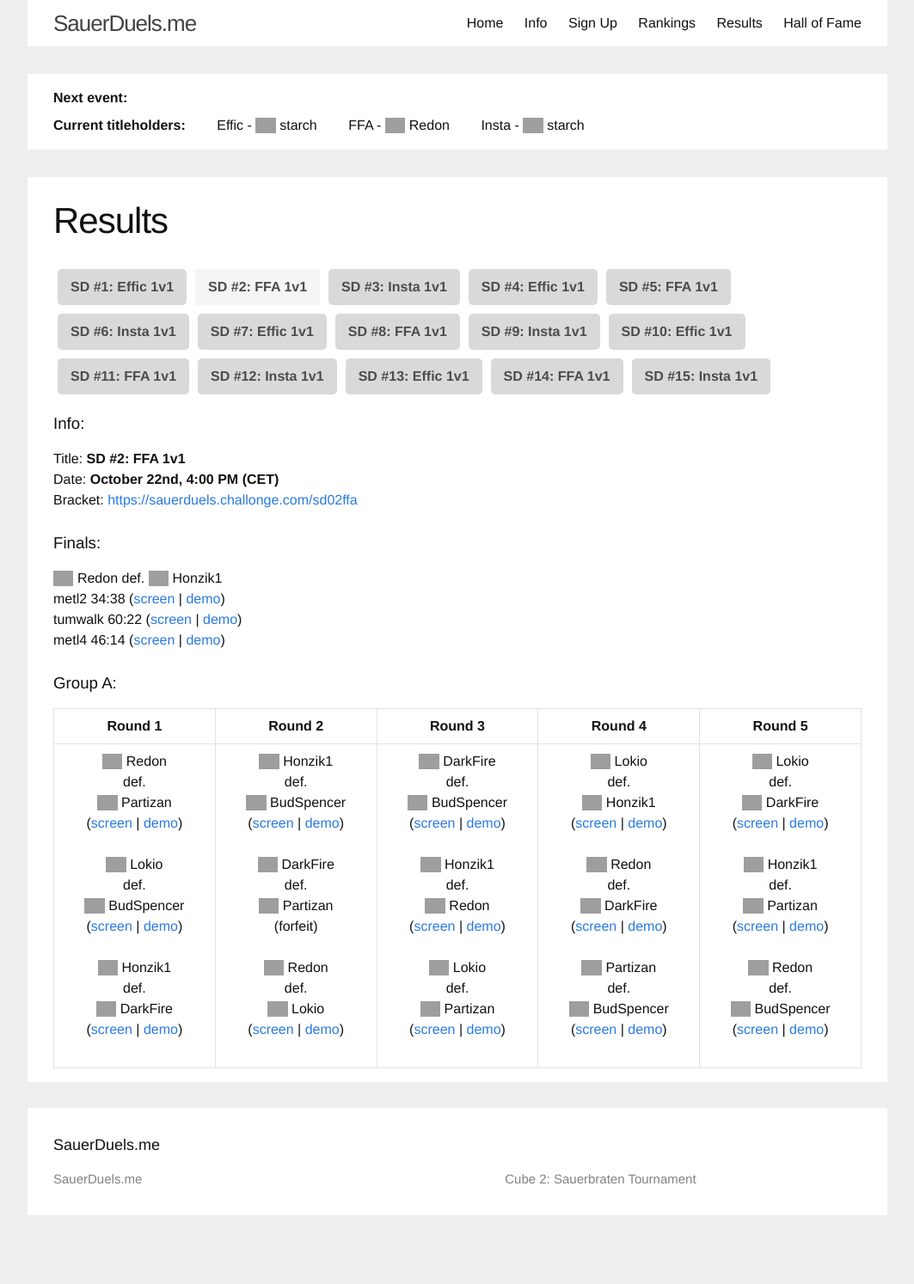
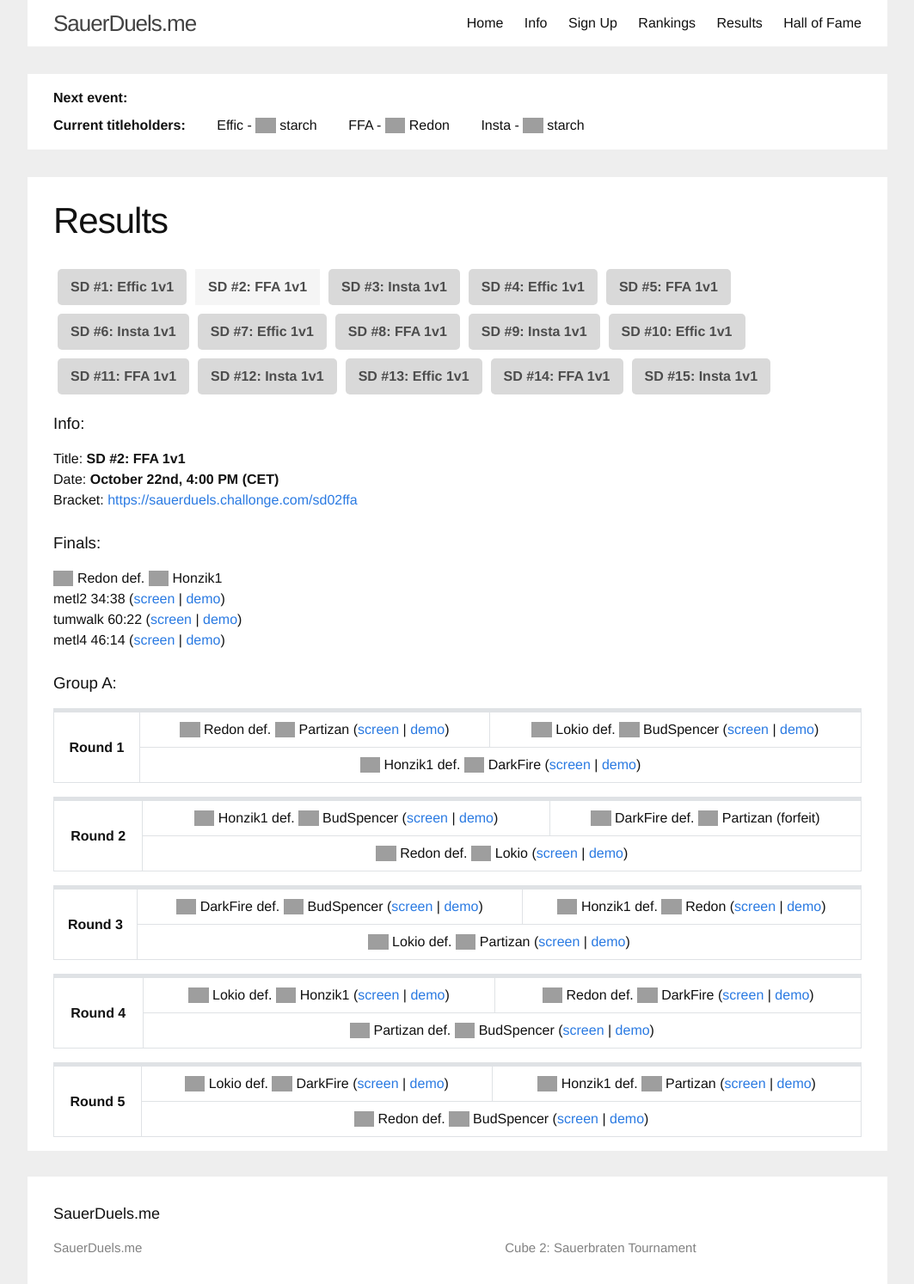
Before and after one commit to sauerduels/website, a Jekyll site: the page built from _events/sd02-ffa.md, in a window 1280 px wide, cut to the strip 0-1494 px from the top of the page. Shown: the whole strip at 86% size, without its empty margins (108-1171 px from the left). Built offline with Jekyll 4.4.1, drawn with Linux system fonts in a browser that asks for light colours; before the commit the page ends 1414 px from its top, so only the background shows below that; grey boxes are pictures that could not be loaded.

Commit message:
Update layout of results

```diff
--- a/_includes/result.html
+++ b/_includes/result.html
@@ -30,62 +30,39 @@ Date: <strong>{{ event.date | date: "%B %-d" }}{{ ord }}{{ event.date | date: ",
     <br />
   {% endfor %}
 {% endif %}
+
 {% for group in event.groups %}
-  {% assign lineLimit = 4 %}
-  {% assign groupLen = group[1] | size %}
-  {% if groupLen <= 5 or groupLen == 9 or groupLen == 10 %}
-    {% assign lineLimit = 5 %}
-  {% elsif groupLen == 6 %}
-    {% assign lineLimit = 3 %}
-  {% endif %}
-  {% assign lineLimit1 = lineLimit | plus: 1 %}
   <h3>Group {{ group[0] | upcase }}:</h3>
-  <table style="text-align: center;" class="results">
-    <thead>
-      <tr>
-        {% for group in group[1] %}
-          {% if forloop.index0 == lineLimit %}
-            {% break %}
-          {% endif %}
-          <th>Round {{ forloop.index }}</th>
-        {% endfor %}
-      </tr>
-    </thead>
+  {% for round in group[1] %}
+  {% assign roundLen = round | size %}
+    <table style="text-align: center; border-top: solid 5px #dfe2e5;">
       <tbody>
         <tr>
-        {% for round in group[1] %}
-          {% assign shouldNotSplit = forloop.index0 | modulo: lineLimit %}
-          {% if shouldNotSplit == 0 and forloop.index0 != 0 %}
+          <td style="font-weight: bold;" rowspan="{{ roundLen | plus: 1 | divided_by: 2 }}">Round {{ forloop.index }}</td>
+          {% for game in round %}
+
+            {% assign shouldNotSplit = forloop.index0 | modulo: 2 %}
+            {% if shouldNotSplit == 0 and forloop.index0 != 0 && forloop.index < roundLen %}
               </tr>
-              </tbody>
-            </table>
-            <table style="text-align: center;">
-              <thead>
-                <tr>
-                  {% assign offset = forloop.index0 %}
-                  {% for group in group[1] | offset: offset %}
-                    {% if forloop.index0 == lineLimit %}
-                      {% break %}
-                    {% endif %}
-                    <th>Round {{ forloop.index | plus: offset }}</th>
-                  {% endfor %}
-                </tr>
-              </thead>
-              <tbody>
               <tr>
             {% endif %}
+
+            {% if forloop.index == roundLen && shouldNotSplit == 0 %}
+            <td colspan="2">
+            {% else %}
             <td>
-            {% for game in round %}
+            {% endif %}
               {{ game.result | add_flags }}
               {% if game.slug %}
-                (<a href="{{ site.screenbaseurl }}{{ game.slug }}.jpg">screen</a> | <a href="{{ site.demobaseurl }}{{ game.slug }}.dmo">demo</a>)<br /><br />
+                (<a href="{{ site.screenbaseurl }}{{ game.slug }}.jpg">screen</a> | <a href="{{ site.demobaseurl }}{{ game.slug }}.dmo">demo</a>)
               {% else %}
-                (forfeit)<br /><br />
+                (forfeit)
               {% endif %}
-            {% endfor %}
             </td>
+
           {% endfor %}
         </tr>
       </tbody>
     </table>
   {% endfor %}
+{% endfor %}
```
Lines whose indentation alone changed are shown as unchanged.
